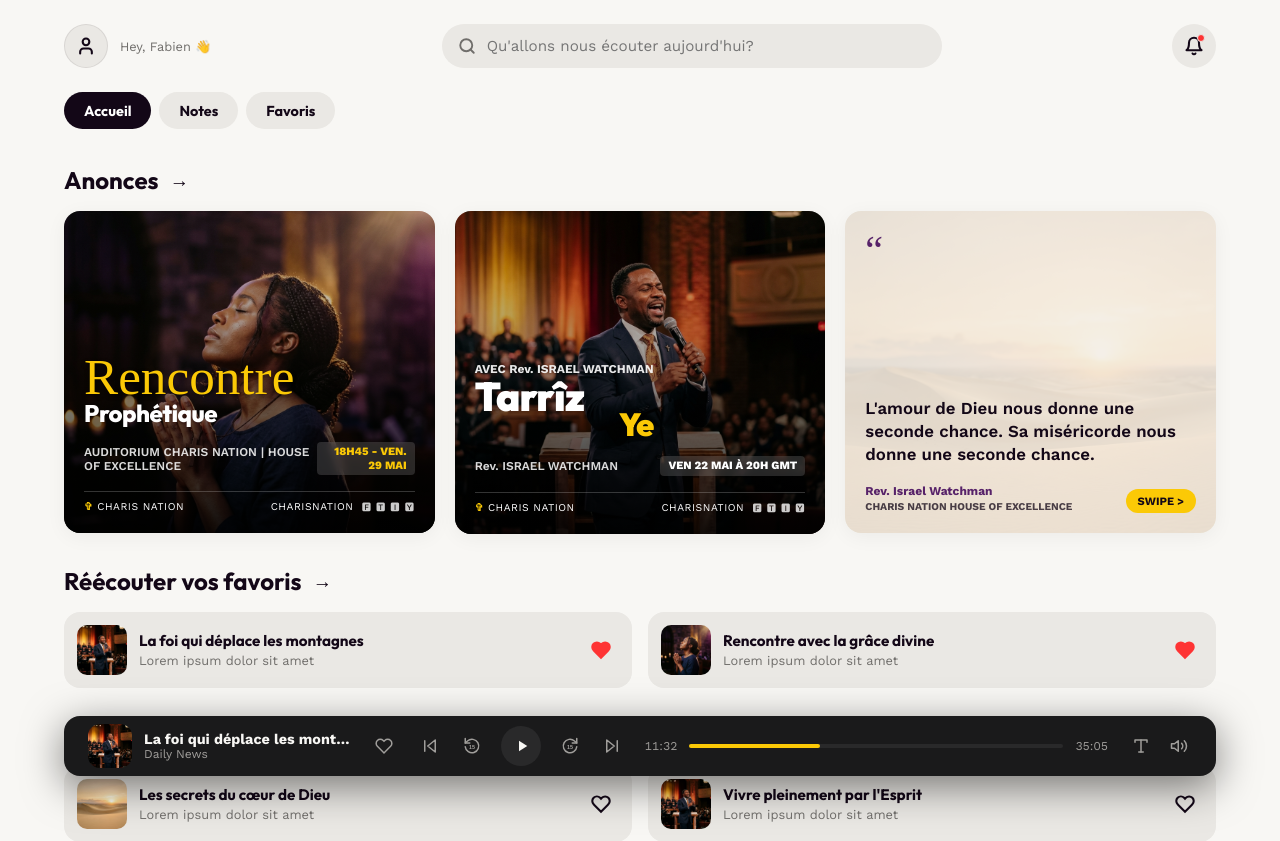
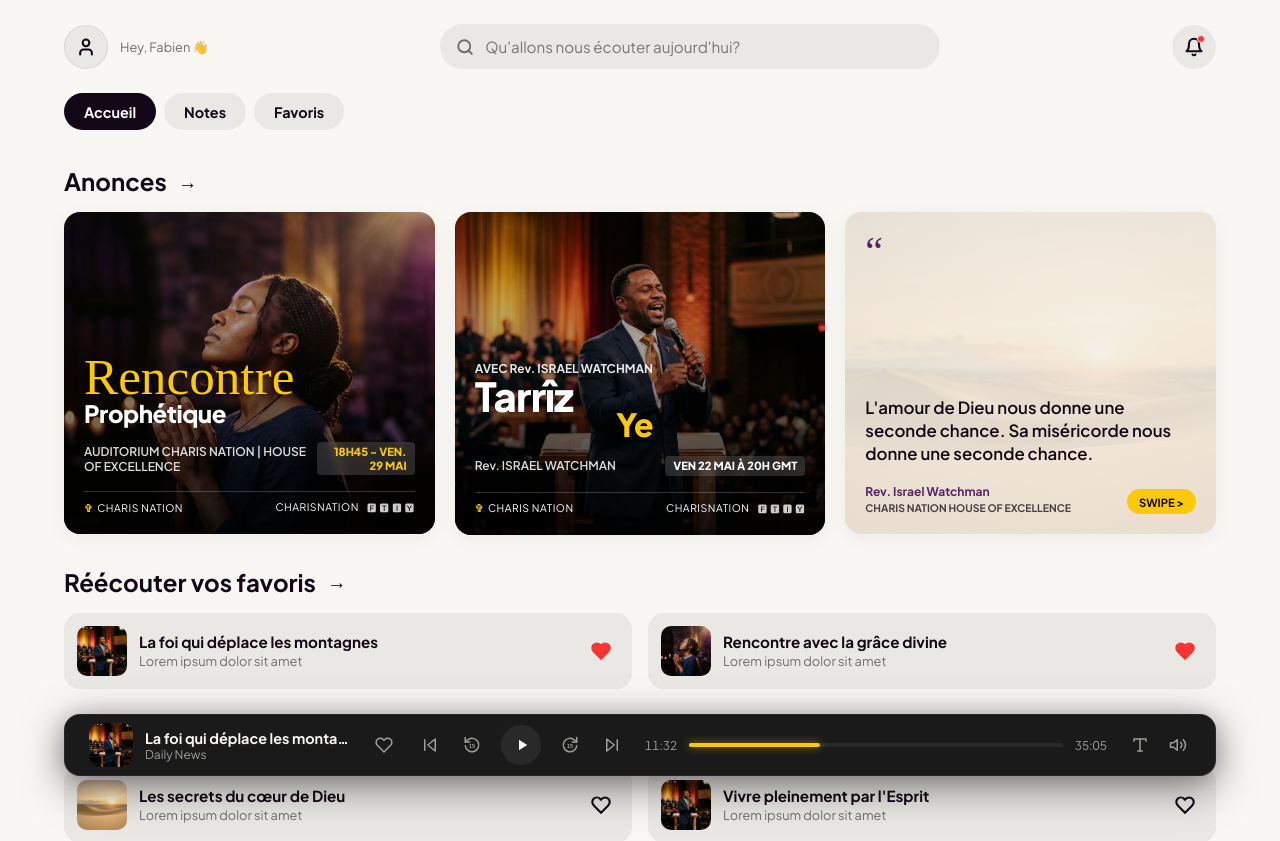
Before and after one commit to Teodev578/charis_web, a Next.js app: page / in a window 1280 px wide. Shown: the top 841 px of the page. Built offline with nearby package versions, Linux system fonts and the light colour scheme; a web font is replaced by a local one.

Commit message:
style: migrate font to Plus Jakarta Sans and refine UI element hover and shadow effects

```diff
--- a/src/app/globals.css
+++ b/src/app/globals.css
@@ -31,9 +31,9 @@
   }
 }
 
-/* Headings use Outfit */
+/* Headings use Plus Jakarta Sans */
 h1, h2, h3, h4, h5, h6, .pill, .announcement-title, .track-title, .player-title {
-  font-family: var(--font-outfit), sans-serif;
+  font-family: var(--font-plus-jakarta), sans-serif;
 }
 
 * {
@@ -44,7 +44,7 @@ h1, h2, h3, h4, h5, h6, .pill, .announcement-title, .track-title, .player-title
 }
 
 body {
-  font-family: var(--font-work-sans), -apple-system, BlinkMacSystemFont, sans-serif;
+  font-family: var(--font-plus-jakarta), -apple-system, BlinkMacSystemFont, sans-serif;
   background-color: var(--bg-color);
   color: var(--text-main);
   min-height: 100vh;
@@ -445,7 +445,8 @@ h2:hover .arrow-icon {
 
 .track-card:hover {
   background-color: var(--bg-surface-hover);
-  transform: scale(1.01);
+  transform: scale(1.02);
+  box-shadow: 0 4px 15px rgba(19, 7, 23, 0.05);
 }
 
 .track-card.playing {
@@ -498,9 +499,15 @@ h2:hover .arrow-icon {
 }
 
 .track-play-overlay svg {
-  width: 24px;
-  height: 24px;
+  width: 28px;
+  height: 28px;
   fill: var(--primary-accent-white);
+  filter: drop-shadow(0 0 4px rgba(255, 255, 255, 0.5));
+  transition: transform 0.2s ease;
+}
+
+.track-card:hover .track-play-overlay svg {
+  transform: scale(1.1);
 }
 
 .track-text {
@@ -570,10 +577,12 @@ h2:hover .arrow-icon {
   justify-content: space-between;
   padding: 8px 24px;
   z-index: 1000;
-  box-shadow: 0 10px 40px rgba(0,0,0,0.5);
+  box-shadow: 0 10px 40px rgba(0,0,0,0.5), 0 0 20px rgba(87, 34, 105, 0.15);
   color: #F8F7F4;
   animation: slideUp 0.3s cubic-bezier(0.16, 1, 0.3, 1);
   gap: 20px;
+  backdrop-filter: blur(10px);
+  border: 1px solid rgba(255, 255, 255, 0.05);
 }
 
 @media (max-width: 768px) {
@@ -677,6 +686,8 @@ h2:hover .arrow-icon {
 
 .player-play-btn-pill:hover {
   background-color: #383839;
+  box-shadow: 0 0 12px rgba(251, 201, 6, 0.3);
+  transform: scale(1.05);
 }
 
 .player-play-btn-pill:active {
@@ -715,6 +726,7 @@ h2:hover .arrow-icon {
   background-color: var(--brand-yellow, #FBC906);
   border-radius: 2px;
   position: relative;
+  box-shadow: 0 0 8px rgba(251, 201, 6, 0.6);
 }
 
 .player-tools-pill {
--- a/src/app/layout.jsx
+++ b/src/app/layout.jsx
@@ -1,15 +1,9 @@
-import { Outfit, Work_Sans } from 'next/font/google';
+import { Plus_Jakarta_Sans } from 'next/font/google';
 import "./globals.css";
 
-const outfit = Outfit({
+const plusJakartaSans = Plus_Jakarta_Sans({
   subsets: ['latin'],
-  variable: '--font-outfit',
-  display: 'swap',
-});
-
-const workSans = Work_Sans({
-  subsets: ['latin'],
-  variable: '--font-work-sans',
+  variable: '--font-plus-jakarta',
   display: 'swap',
 });
 
@@ -20,7 +14,7 @@ export const metadata = {
 
 export default function RootLayout({ children }) {
   return (
-    <html lang="fr" className={`${outfit.variable} ${workSans.variable}`}>
+    <html lang="fr" className={`${plusJakartaSans.variable}`}>
       <body>
         <main>{children}</main>
       </body>
```
